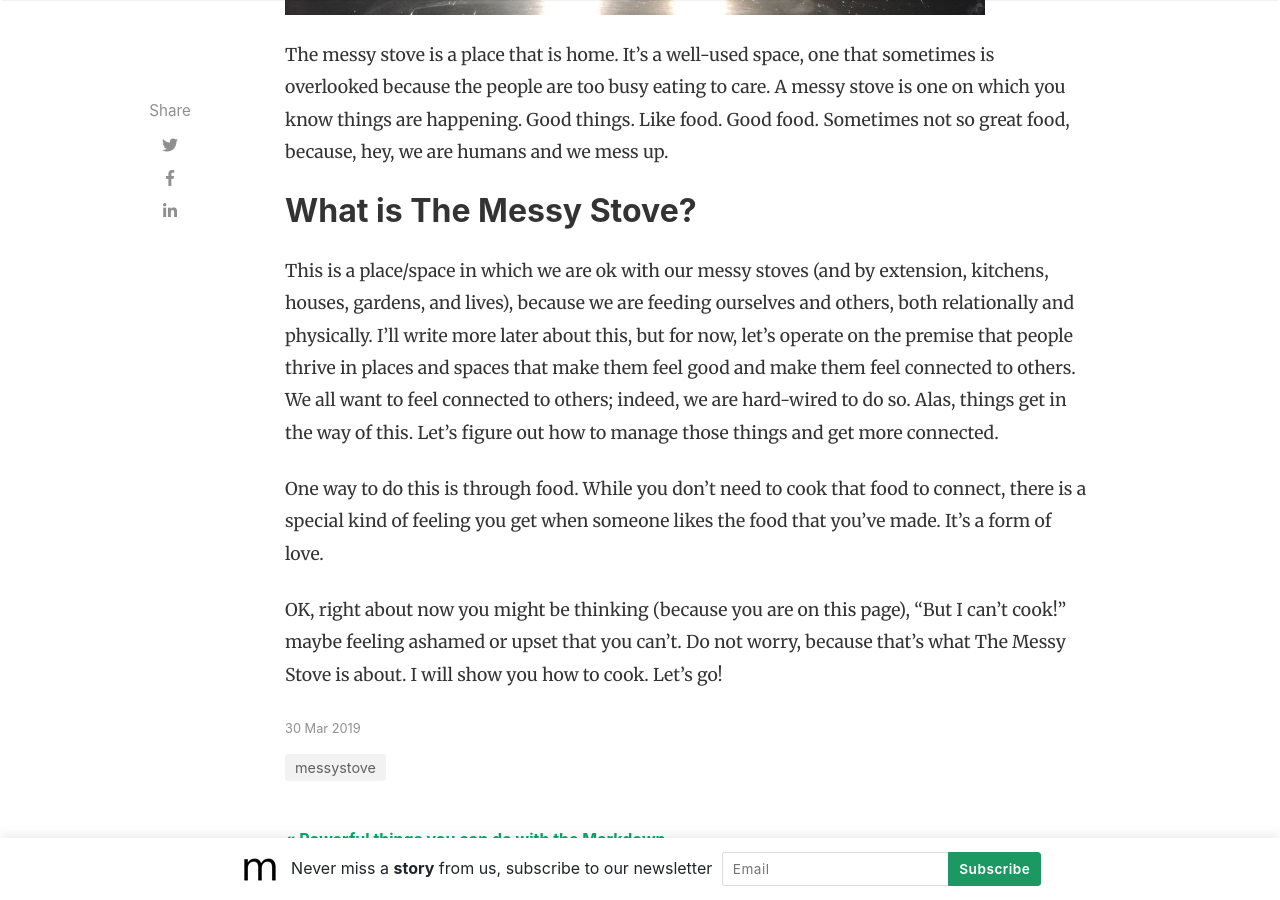
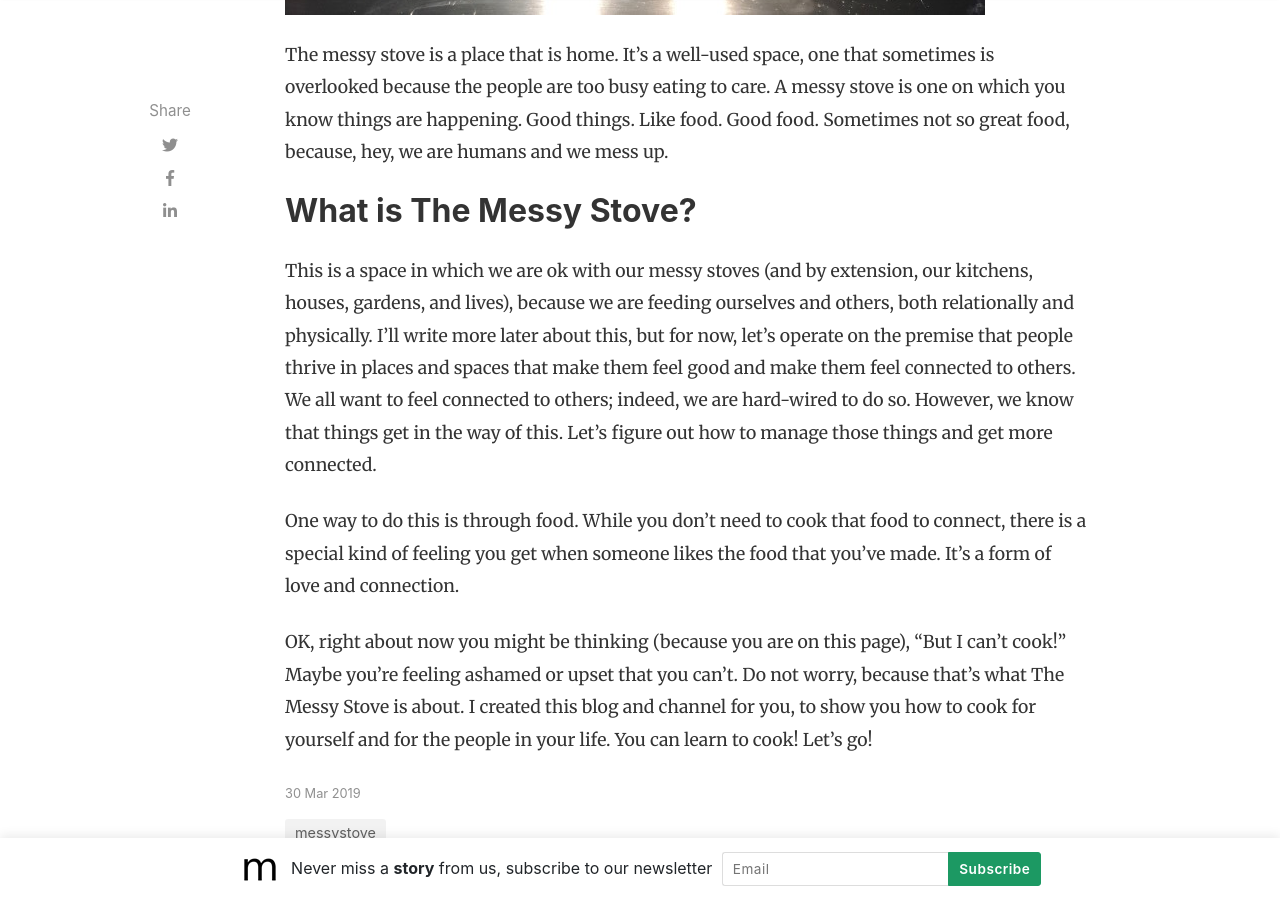
Before and after one commit to pknielski/pknielski.github.io, a Jekyll site: the page built from _posts/2019-03-30-what-is-messy-stove.md, in a window 1280 px wide and 900 px high, scrolled down 924 px. Built offline with Jekyll 4.4.1, drawn with Linux system fonts in a browser that asks for light colours; nearby versions of some CDN libraries; comment, search, counter and statistics services are not loaded.

Commit message:
Update 2019-03-30-what-is-messy-stove.md

```diff
--- a/_posts/2019-03-30-what-is-messy-stove.md
+++ b/_posts/2019-03-30-what-is-messy-stove.md
@@ -14,8 +14,8 @@ The messy stove is a place that is home.  It’s a well-used space, one that som
 
 ## What is The Messy Stove?
 
-This is a place/space in which we are ok with our messy stoves (and by extension, kitchens, houses, gardens, and lives), because we are feeding ourselves and others, both relationally and physically.  I’ll write more later about this, but for now, let’s operate on the premise that people thrive in places and spaces that make them feel good and make them feel connected to others. We all want to feel connected to others; indeed, we are hard-wired to do so.  Alas, things get in the way of this. Let’s figure out how to manage those things and get more connected.
+This is a space in which we are ok with our messy stoves (and by extension, our kitchens, houses, gardens, and lives), because we are feeding ourselves and others, both relationally and physically.  I’ll write more later about this, but for now, let’s operate on the premise that people thrive in places and spaces that make them feel good and make them feel connected to others. We all want to feel connected to others; indeed, we are hard-wired to do so.  However, we know that things get in the way of this. Let’s figure out how to manage those things and get more connected.
 
-One way to do this is through food.  While you don’t need to cook that food to connect, there is a special kind of feeling you get when someone likes the food that you’ve made.  It’s a form of love.
+One way to do this is through food.  While you don’t need to cook that food to connect, there is a special kind of feeling you get when someone likes the food that you’ve made.  It’s a form of love and connection.
 
-OK, right about now you might be thinking (because you are on this page), “But I can’t cook!” maybe feeling ashamed or upset that you can’t. Do not worry, because that’s what The Messy Stove is about.  I will show you how to cook.  Let’s go!
+OK, right about now you might be thinking (because you are on this page), “But I can’t cook!” Maybe you're feeling ashamed or upset that you can’t. Do not worry, because that’s what The Messy Stove is about.  I created this blog and channel for you, to show you how to cook for yourself and for the people in your life. You can learn to cook!  Let’s go!
```
